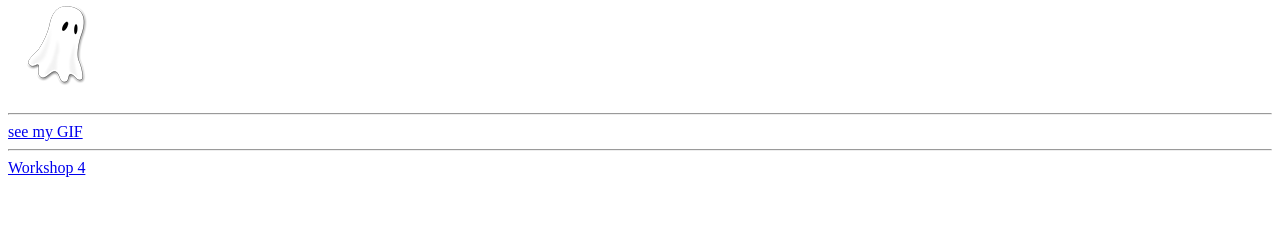
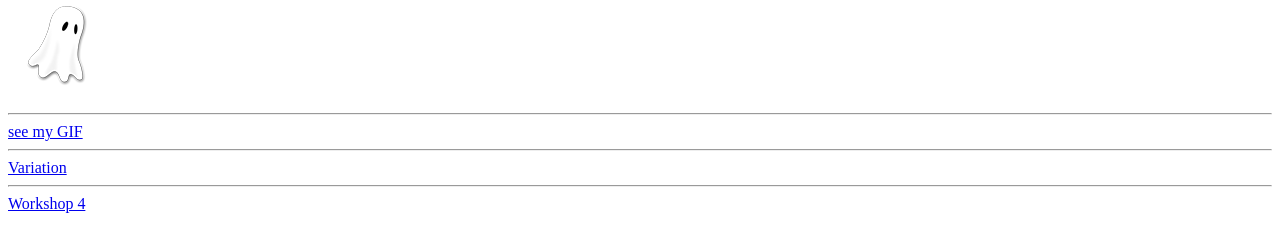
Before and after one commit to yyygg22/interactive, a plain HTML site: page index.html in a window 1280 px wide. Shown: the part 79-330 px from the top of the page. Drawn offline with Linux system fonts and the light colour scheme.

Commit message:
variation

```diff
--- a/index.html
+++ b/index.html
@@ -9,6 +9,8 @@
  <hr>
   <a href="ghost.html">see my GIF
  <hr>
+  <a href="variation-list.html">Variation</a>
+ <hr>
   <a href="workshop.html">Workshop 4
 </body>
 </html>
```
